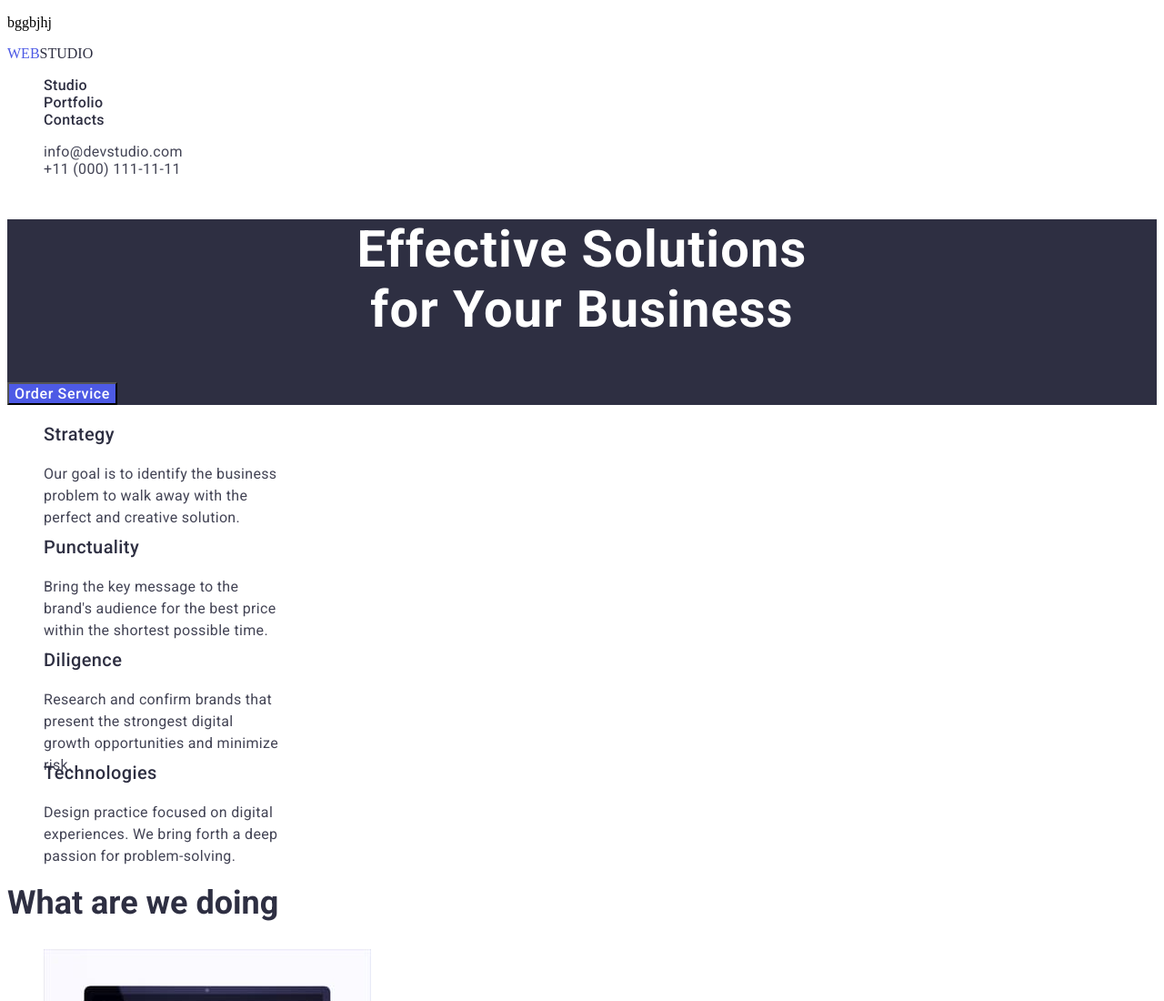
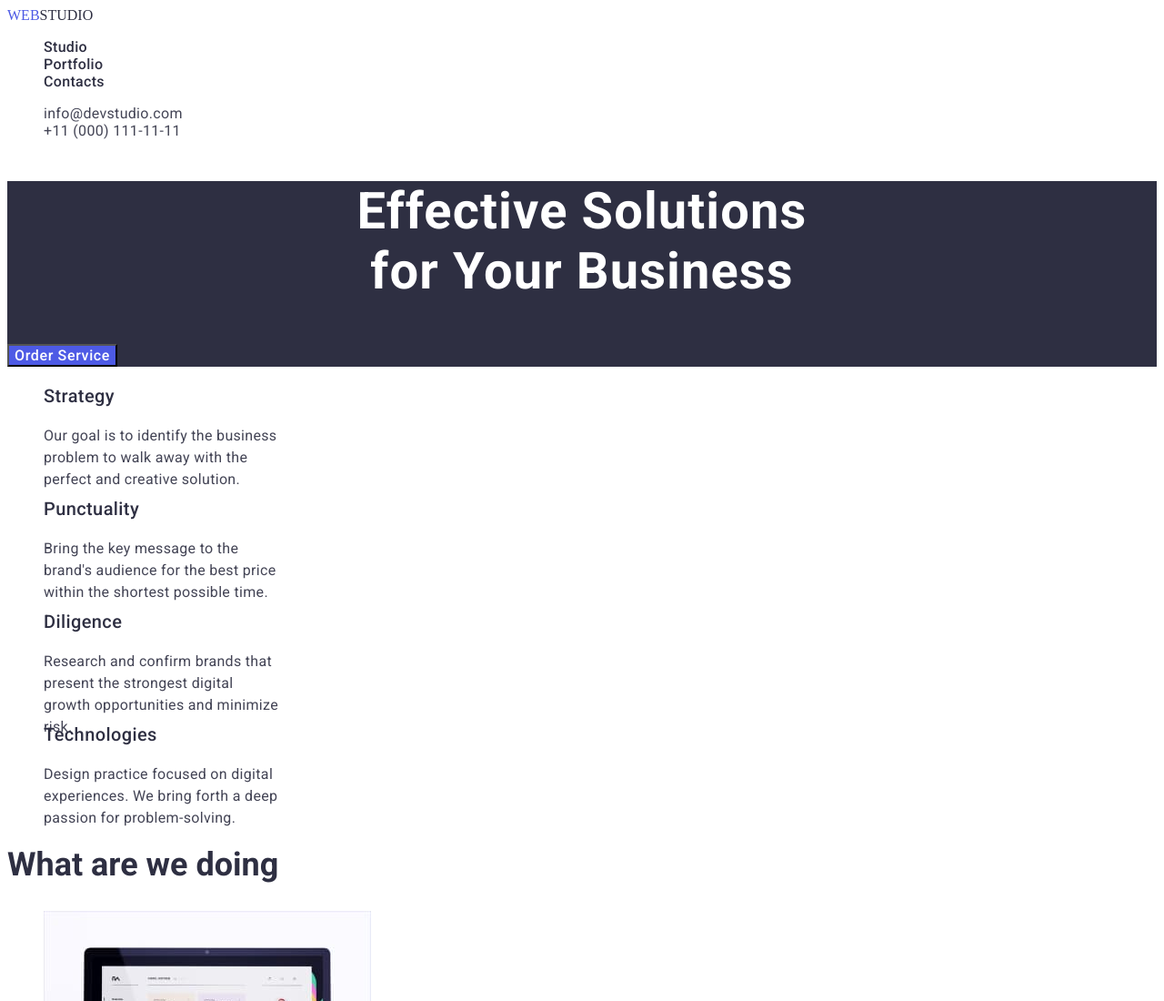
Before and after one commit to ng-christina/HTML, a plain HTML site: page index.html in a window 1280 px wide. Shown: the top 1100 px of the page at 91% size. Drawn offline with Linux system fonts and the light colour scheme.

Commit message:
Update index.html

```diff
--- a/index.html
+++ b/index.html
@@ -15,7 +15,6 @@
     <!--HEADER -->
     <header class="header-page">
         <!--Logo-->
-        <p>bggbjhj</p>
         <a class="logotype link" href="./index.html">WEB<span class="logo-header">STUDIO</span> </a>
         <nav class="navigation">
             <!--Menu Nuv-->
```
